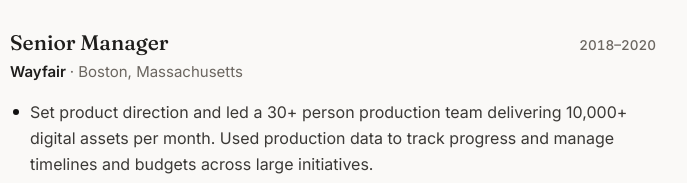
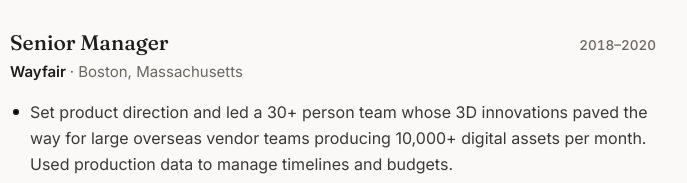
Before and after one commit to mezza550/ericlyman-site, a plain HTML site: page index.html in a window 1280 px wide. Shown: the part 2516-2699 px from the top of the page, 512-1199 px from the left. Drawn offline with Linux system fonts and the light colour scheme.

Commit message:
Update Wayfair bullet

```diff
--- a/index.html
+++ b/index.html
@@ -128,7 +128,7 @@
                 </div>
                 <p class="org">Wayfair <span>· Boston, Massachusetts</span></p>
                 <ul>
-                  <li>Set product direction and led a 30+ person production team delivering 10,000+ digital assets per month. Used production data to track progress and manage timelines and budgets across large initiatives.</li>
+                  <li>Set product direction and led a 30+ person team whose 3D innovations paved the way for large overseas vendor teams producing 10,000+ digital assets per month. Used production data to manage timelines and budgets.</li>
                   <li>Evaluated and introduced new technologies that improved quality and reduced per-unit costs. Built a management team with production, analytical, and strategic skills.</li>
                 </ul>
               </div>
```
